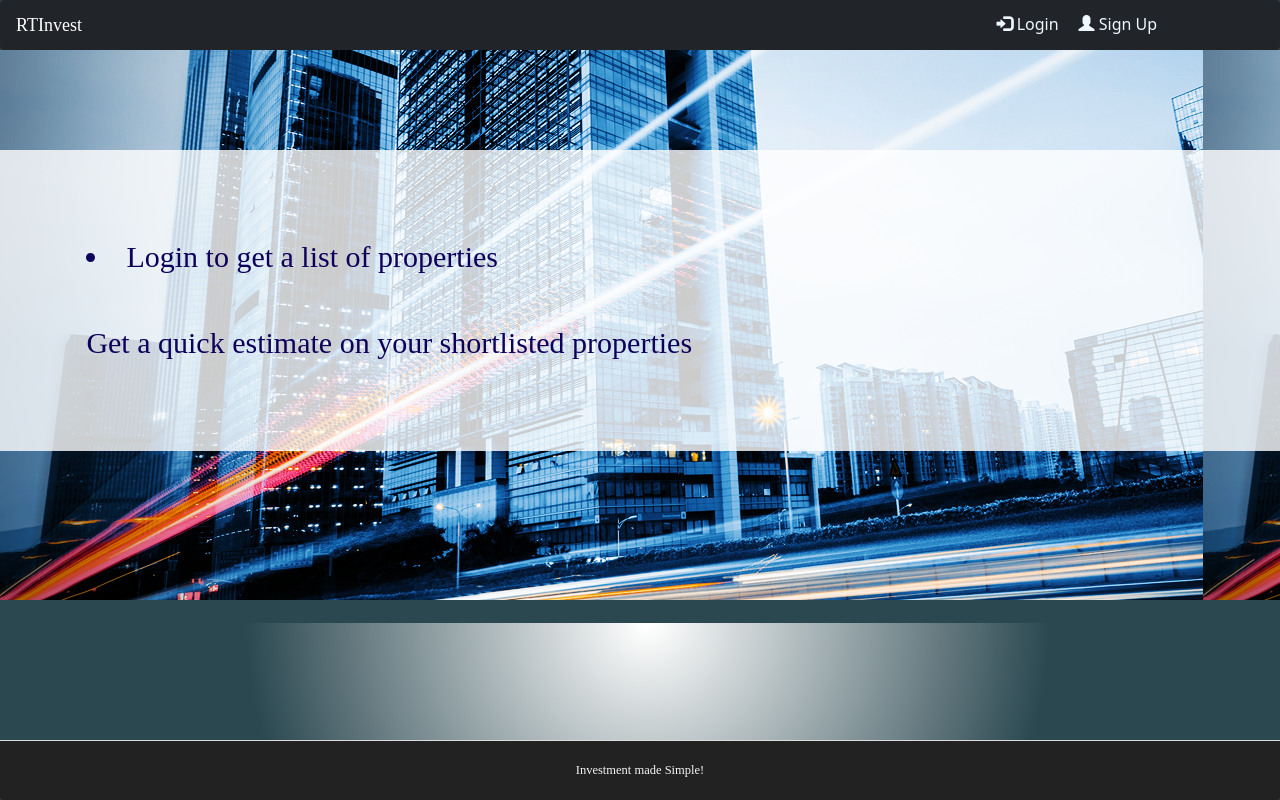
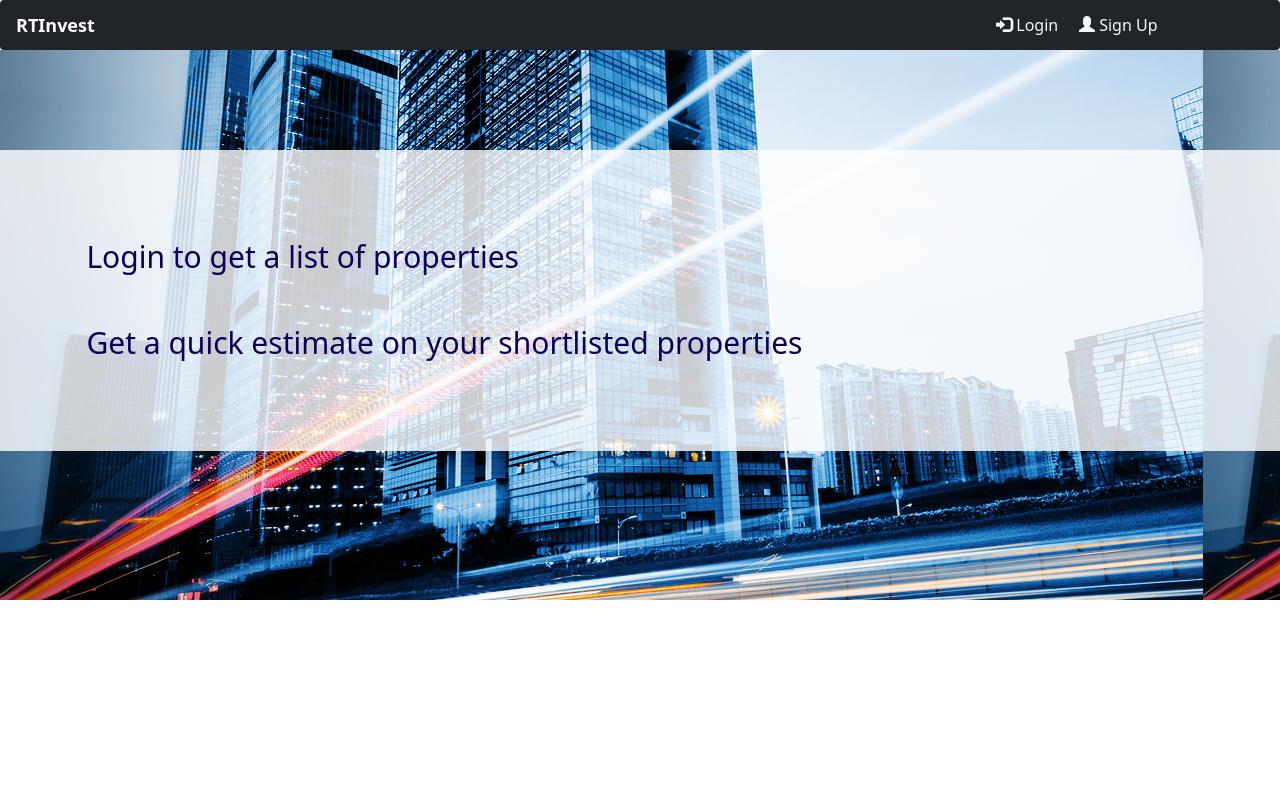
Before and after one commit to Sankalp-Vaish/CS682, a Django app: page / in a window 1280 px wide; the page is wider, and only the part inside the window is pictured. Run offline with Django 4.2, Linux system fonts and the light colour scheme; some libraries are stand-ins or nearby versions.

Commit message:
Designed the login and logout page

```diff
--- a/app/static/myfirst.css
+++ b/app/static/myfirst.css
@@ -99,11 +99,21 @@
   height: 100%;
   width: 100vw;
 }
+.page_background {
+  background: rgb(255, 255, 255);
+  height: 100%;
+  width: 100vw;
+  /* font-family:system-ui, -apple-system, BlinkMacSystemFont, 'Segoe UI', Roboto, Oxygen, Ubuntu, Cantarell, 'Open Sans', 'Helvetica Neue', sans-serif; */
+}
+
+.body_font{
+  font-family: system-ui, sans-serif;
+}
 .user_card {
   width: 350px;
   margin-top: auto;
   margin-bottom: auto;
-  background: #c7f6fb;
+  background: #0B374B;
   position: relative;
   display: flex;
   justify-content: center;
@@ -112,8 +122,14 @@
   box-shadow: 0 4px 8px 0 rgba(0, 0, 0, 0.2), 0 6px 20px 0 rgba(0, 0, 0, 0.19);
   -webkit-box-shadow: 0 4px 8px 0 rgba(0, 0, 0, 0.2), 0 6px 20px 0 rgba(0, 0, 0, 0.19);
   -moz-box-shadow: 0 4px 8px 0 rgba(0, 0, 0, 0.2), 0 6px 20px 0 rgba(0, 0, 0, 0.19);
-  border-radius: 5px;
+  border-radius: 10px;
 
+}
+
+.user_card_info{font-weight: 200;
+  color:rgb(49, 49, 49);
+  font-family: system-ui, sans-serif;
+  font-weight: 500;
 }
 
 .box-wrapper {
@@ -181,7 +197,7 @@
 }
 
 body {
-  font-family: 'Times New Roman', serif;
+  font-family: system-ui, sans-serif;
   font-size: 16px;
   display: flex;
   flex-direction: column;
@@ -364,51 +380,33 @@ margin:5%;
 color:#0D005A;
 }
 
-/*
-button {
-  --b: 0.5px;   /* border thickness */
-  --s: 1px; /* size of the corner */
-  --c: #68fffa;
+.h-custom {
+  height: calc(100% - 300px);
+  }
+  @media (max-width: 450px) {
+  .h-custom {
+  height: 100%;
+  }
+  }
 
-  padding: calc(2px + var(--s)) calc(3px + var(--s));
-  color: var(--c);
-  --_p: var(--s);
-  background:
-    conic-gradient(from 90deg at var(--b) var(--b),#0000 90deg,var(--c) 0)
-    var(--_p) var(--_p)/calc(100% - var(--b) - 2*var(--_p)) calc(100% - var(--b) - 2*var(--_p));
-  transition: .3s linear, color 0s, background-color 0s;
-  outline: var(--b) solid #ffffff;
-  outline-offset: 2px;
-  font-family: system-ui, sans-serif;
-  font-size: 14;
-  font-weight: 400;
-  color:#fa0000;
-  cursor: pointer;
-  border:none;
-  /* border-top-left-radius: 2px;
-  border-bottom-left-radius: 2px; */
-  margin: 2%;
+/* Login Button */
+.login_button{
+  position: fixed;
+  top: 50%;
+  left: 50%;
+  transform: translate(-50%, -50%);
 
+  display: block;
+  width: 200px;
+  height: 40px;
+  line-height: 40px;
+  font-size: 18px;
+  font-family: sans-serif;
+  text-decoration: none;
+  color: hsl(189, 71%, 18%);
+  border: 2px solid #f12929;
+  letter-spacing: 2px;
+  text-align: center;
+  position: relative;
+  transition: all .35s;
 }
-button:hover,
-button:focus-visible{
-  --_p: 0px;
-  outline-color: var(--c);
-  outline-offset: 2px;
-}
-button:active {
-  background: var(--c);
-  color: #fff;
-}
-
-*/
-/*
-body {
-  height: 100vh;
-  margin: 0;
-  display: grid;
-  grid-template-columns: auto auto;
-  gap: 20px;
-  place-content: center;
-  background: #DAEDFB;
-} */
--- a/app/templates/LandingPage.html
+++ b/app/templates/LandingPage.html
@@ -13,11 +13,9 @@
         <div class = LandingPage_info>
             <a href="{% url 'login' %}">
                 <div class = info_style>
-                <li>
                     Login to get a list of properties
                     <br><br>
                     Get a quick estimate on your shortlisted properties
-                </li>
                 </div>
             </a>
         </div>
--- a/templates/master.html
+++ b/templates/master.html
@@ -20,15 +20,16 @@
 <link rel="stylesheet" href="{% static 'myfirst.css' %}">
 {% endblock %}
 
-<body class="gradient-background" onload="test();initMap();">
+<body class="page_background" onload="test();initMap();">
 
 <header class="header">
   <nav class="navbar navbar-expand-sm bg-dark navbar-dark" style="margin-bottom: 0%;">
     <div class="container-fluid">
-      <a class="navbar-brand" href="/" style="position: absolute;">RTInvest</a>
+      <a class="navbar-brand" href="/" style="position: absolute; font-family: system-ui, sans-serif; font-weight: 600;">RTInvest</a>
 
       {% if user.is_authenticated %}
       <div class="container">
+        <div style="font-family: system-ui, sans-serif;">
         <ul class="navbar-nav" style="margin-left: 65px;">
           <li class="nav-item">
             <a class="nav-link link-light" href="/home">HOME</a>
@@ -41,14 +42,16 @@
           </li>
         </ul>
         </div>
+      </div>
         <div style="width: 20%; float: right; left: 5%; position: relative;">
           <li class="dropdown">
             <a class="glyphicon glyphicon-user" data-toggle="dropdown" href="/" style="color: white;"><span class="caret"></span></a>
             <ul class="dropdown-menu">
               <li class=" active">
+                <div style="font-family: system-ui, sans-serif;">
                 <p style="float: left; margin: 2%; position: relative; left: 26%;">
                   Hi {{ user.username }}!
-              </p></li>
+                </p> </div> </li>
               <li>
                 <a href="/prefrence">
                   <span class="glyphicon glyphicon-user"></span> USER PREFERENCES</a>
@@ -63,7 +66,11 @@
               </li>
               <li><a href="{% url 'logout' %}"><span class="glyphicon glyphicon-log-out"></span> LogOut</a></li>
             </ul>
-        </li></div>
+          </li>
+        </div>
+      </div>
+      </div>
+
 
 
       {% else %}
@@ -95,18 +102,20 @@
   </nav>
 </header>
 
+
   <div class="anchor">
     {% block content %}
     {% endblock %}
   </div>
 
-  <br>
+
+  <!-- <br>
   <footer class="panel-footer">
     <h3 class="footer">Investment made Simple!</h3>
-  </footer>
-
+  </footer> -->
 
 </body>
+
 <script src="{% static 'app.js' %}"></script>
 <script src="{% static 'mortgage.js' %}"></script>
 <script src="{% static 'house_details.js' %}"></script>
```
Also changed, not shown: app/templates/registration/login.html (+42 -20 lines), app/templates/registration/signup.html (+44 -24 lines), db.sqlite3. Lines whose indentation alone changed are shown as unchanged.
